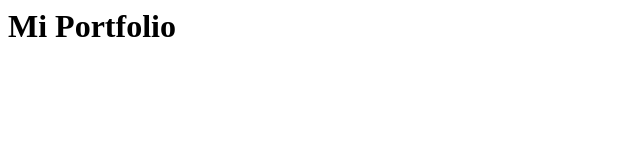
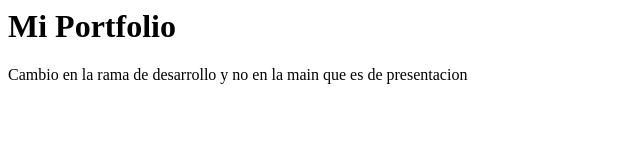
Before and after one commit to Odyn-V/PortfolioFrontEnd, a plain HTML site: page index.html in a window 1280 px wide. Shown: the whole page, without its empty margins (0-640 px from the left). Drawn offline with Linux system fonts and the light colour scheme.

Commit message:
Update index.html

```diff
--- a/index.html
+++ b/index.html
@@ -1 +1,2 @@
 <h1>Mi Portfolio</h1>
+<p> Cambio en la rama de desarrollo y no en la main que es de presentacion </p>
```
